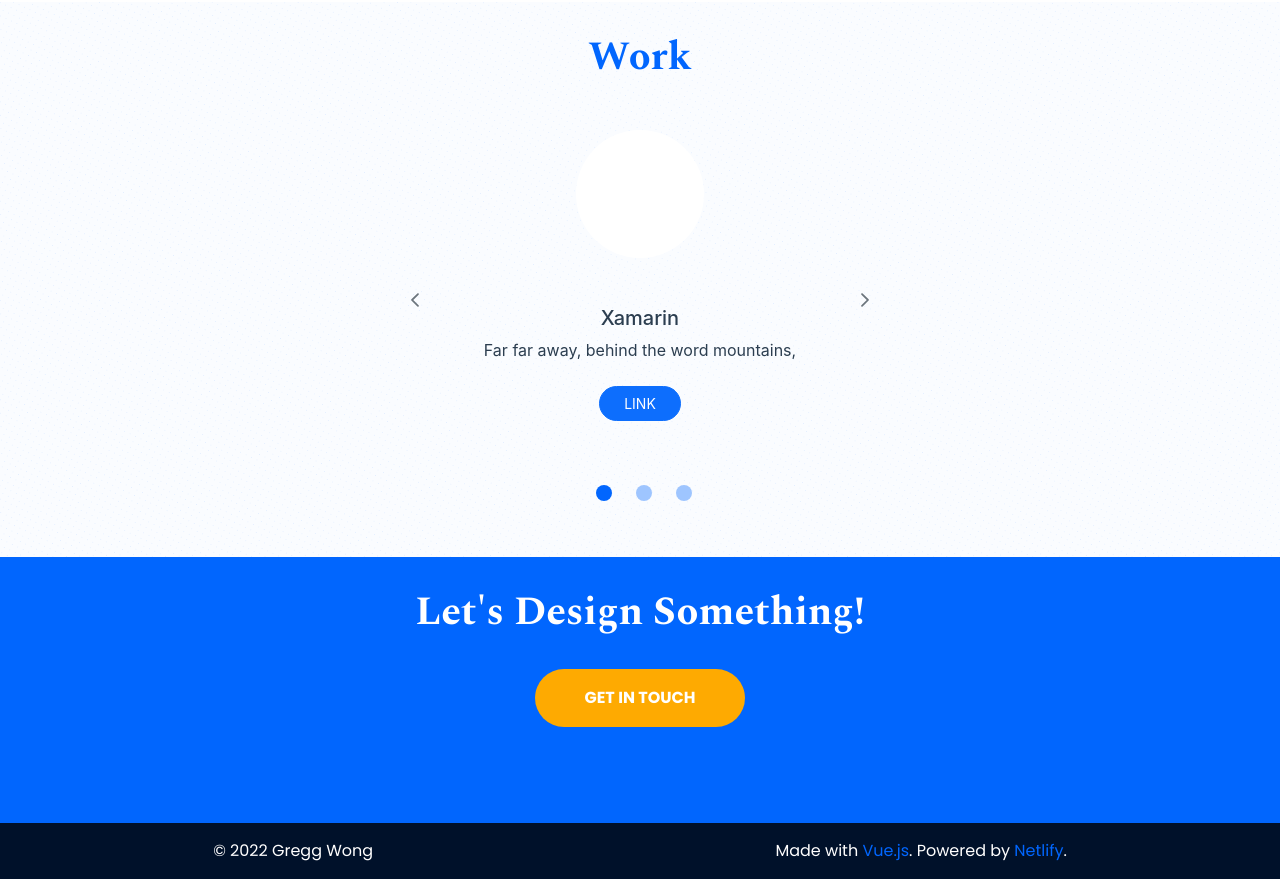
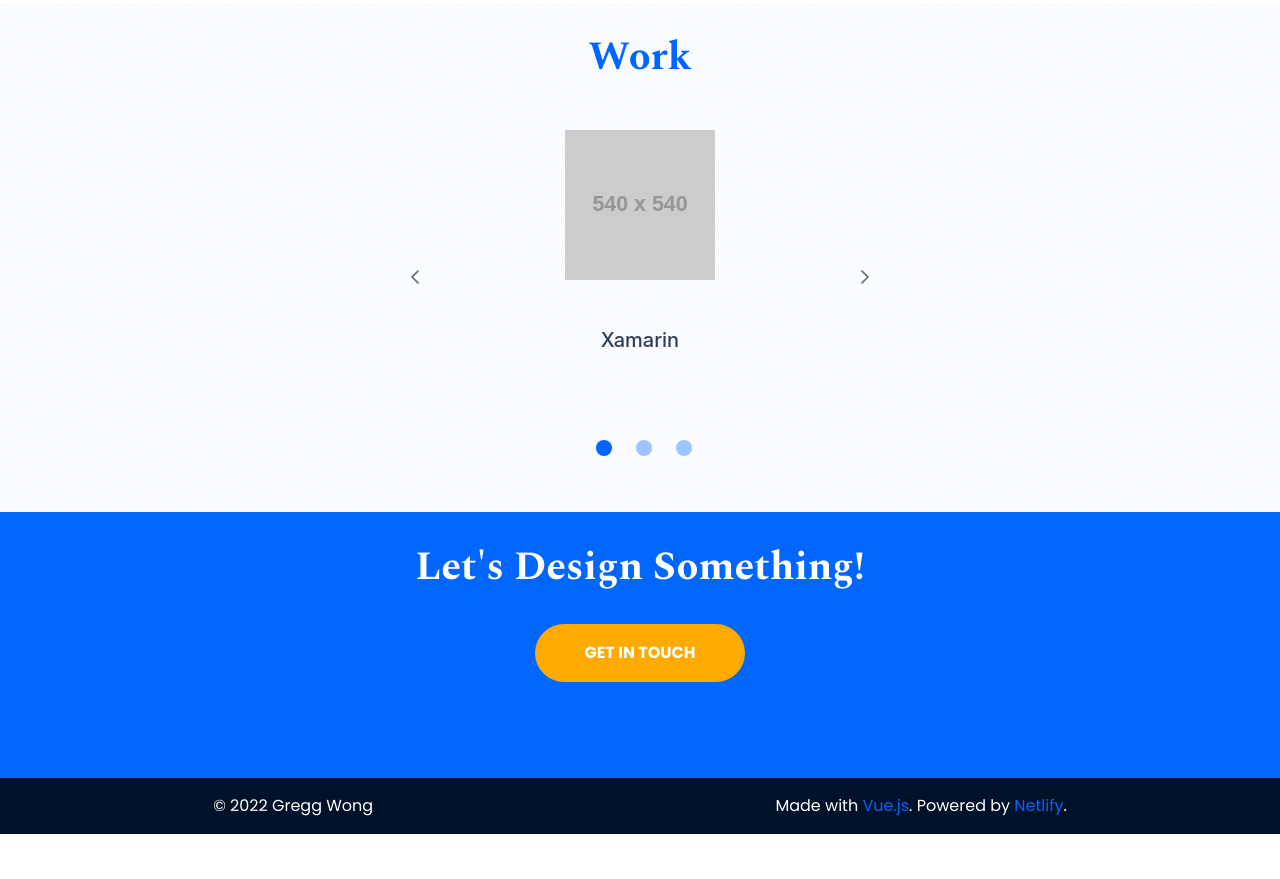
Before and after one commit to Jon-Mykal/personal-website, a Vue app: page /services/design in a window 1280 px wide. Shown: the part 833-1712 px from the top of the page. After the commit the page ends 1667 px from the top, so only its background shows below. Built offline with nearby package versions, Linux system fonts and the light colour scheme.

Commit message:
Add placeholder image

```diff
--- a/src/views/DesignView.vue
+++ b/src/views/DesignView.vue
@@ -40,13 +40,14 @@
                 <template #item="slotProps">
                 <section class="pb-5">
                     <section class="wrapper d-flex px-3 flex-column align-items-center pb-3">
-                    <section class="circle rounded-circle"></section>
+                    <Image src="https://via.placeholder.com/540x540" alt="Image" width="150" preview />
+                    <!-- <section class="circle rounded-circle"></section> -->
                     <h5 class="pt-5">{{ slotProps.data.name }}</h5>
-                    <p class="mb-0 pb-2">
+                    <!-- <p class="mb-0 pb-2">
                         {{ slotProps.data.description}}
-                    </p>
+                    </p> -->
                     </section>
-                    <a class="btn btn-primary rounded-pill px-4 gw--fs-7" :href="slotProps.data.url">LINK</a>
+                    <!-- <a class="btn btn-primary rounded-pill px-4 gw--fs-7" :href="slotProps.data.url">LINK</a> -->
                 </section>
                 </template>
             </Carousel>
```
